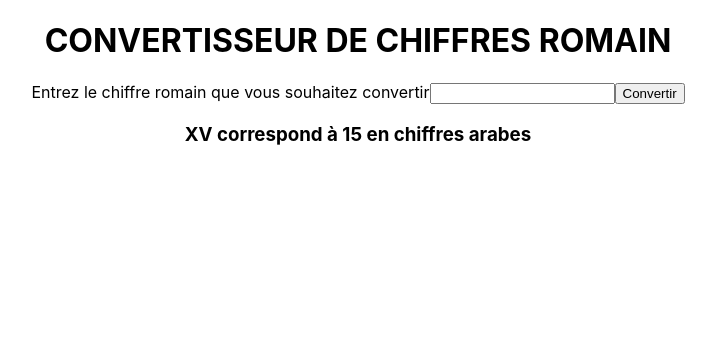
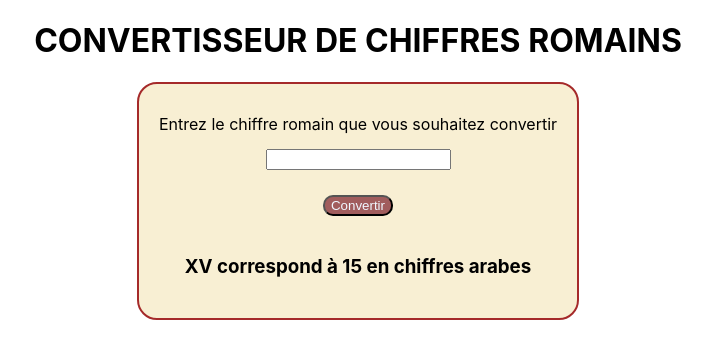
Before and after one commit to J-HOVELAQUE/roman_numeral_frontend, a React (Create React App) app: page / in a window 1280 px wide. Shown: the top 358 px of the page, without its empty margins (282-998 px from the left). Built offline with nearby package versions, Linux system fonts and the light colour scheme.

Commit message:
adding some style

```diff
--- a/src/component/RomanNumeralsConverter.jsx
+++ b/src/component/RomanNumeralsConverter.jsx
@@ -1,12 +1,14 @@
+import "./romanNumeralsConverterStyle.css"
+
 export default function RomanNumeralsConverter() {
   return (
-    <div>
-      <form>
-        <label htmlFor="roman-numerals-input">Entrez le chiffre romain que vous souhaitez convertir</label>
-        <input type="text" id="roman-numerals-input" />
-        <button>Convertir</button>
+    <div className="roman-numeral-converter">
+      <form className="converter-form">
+        <label htmlFor="roman-numerals-input" className="converter-label">Entrez le chiffre romain que vous souhaitez convertir</label>
+        <input type="text" id="roman-numerals-input" className="converter-input"/>
+        <button className="converter-button">Convertir</button>
       </form>
-      <h3>XV correspond à 15 en chiffres arabes</h3>
+      <h3 className="result-zone">XV correspond à 15 en chiffres arabes</h3>
     </div>
   )
 }
--- /dev/null
+++ b/src/component/romanNumeralsConverterStyle.css
@@ -0,0 +1,33 @@
+.roman-numeral-converter {
+  background-color: #f8efd3;
+  border: 2px solid brown;
+  border-radius: 20px;
+  display: flex;
+  flex-direction: column;
+}
+
+.converter-form {
+  margin: 30px 20px 20px 20px;
+  display: flex;
+  flex-direction: column;
+  align-items: center;
+}
+
+.result-zone {
+  margin-bottom: 40px;
+}
+
+.converter-input {
+  margin-top: 15px;
+  margin-bottom: 25px;
+}
+
+.converter-button {
+  background-color: rgb(161, 93, 93);
+  color: aliceblue;
+  border-radius: 10px;
+}
+
+.converter-button:hover {
+  background-color: brown;
+}
--- a/src/screens/ConvertRomanScreen.jsx
+++ b/src/screens/ConvertRomanScreen.jsx
@@ -1,10 +1,11 @@
-import RomanNumeralsConverter from "../component/RomanNumeralsConverter"
+import RomanNumeralsConverter from "../component/RomanNumeralsConverter";
+import "./converterScreen.css";
 
 export default function ConvertRomanScreen() {
   return (
-    <>
-      <h1>CONVERTISSEUR DE CHIFFRES ROMAIN</h1>
+    <div className="converter-screen">
+      <h1>CONVERTISSEUR DE CHIFFRES ROMAINS</h1>
       <RomanNumeralsConverter/>
-    </>
+    </div>
   )
 }
--- /dev/null
+++ b/src/screens/converterScreen.css
@@ -0,0 +1,5 @@
+.converter-screen {
+  display: flex;
+  flex-direction: column;
+  align-items: center;
+}
```
